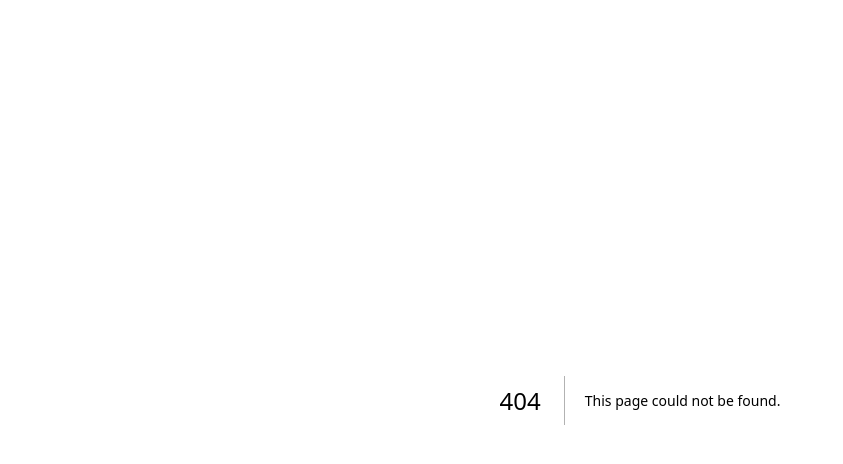
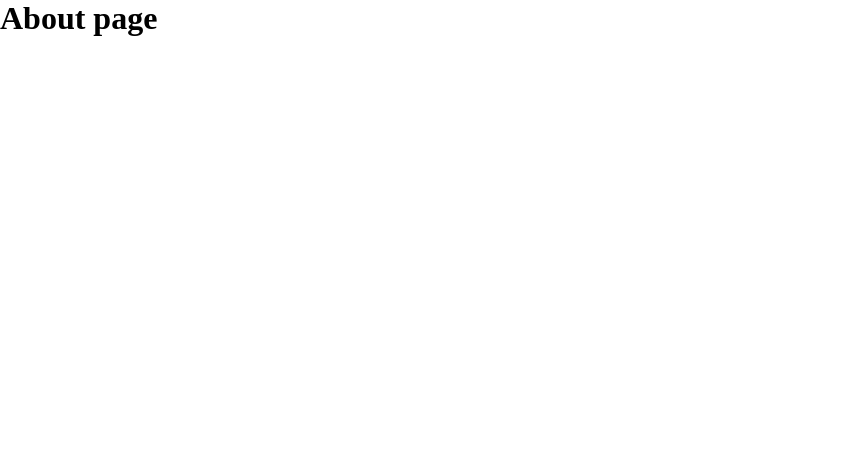
Before and after one commit to farooqmajeed/node-js, a Next.js app in the folder Next/my-app/: page /about in a window 1280 px wide. Before the commit this address had no page. Shown: the top 464 px of the page, without its empty margins (0-843 px from the left). Built offline with nearby package versions, Linux system fonts and the light colour scheme.

Commit message:
added sample about page

```diff
--- /dev/null
+++ b/Next/my-app/app/about/page.jsx
@@ -0,0 +1,7 @@
+export default function About(){
+    return (
+        <div>
+            <h1> About page</h1>
+        </div>
+    )
+}
```
Also changed, not shown: Next/my-app/app/layout.jsx (renamed from Next/my-app/app/layout.js), Next/my-app/app/page.jsx (renamed from Next/my-app/app/page.js).
